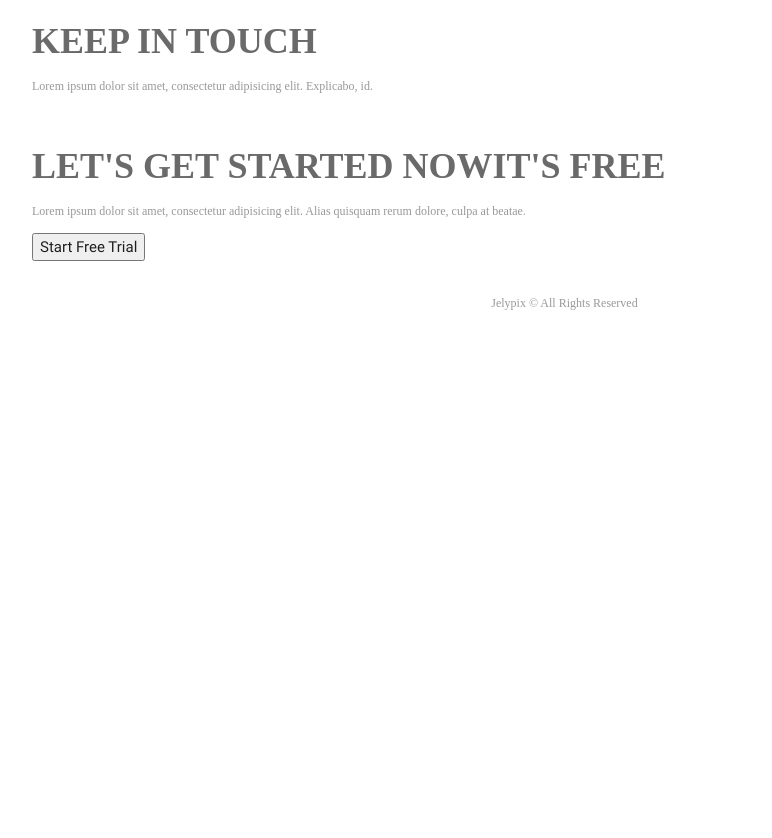
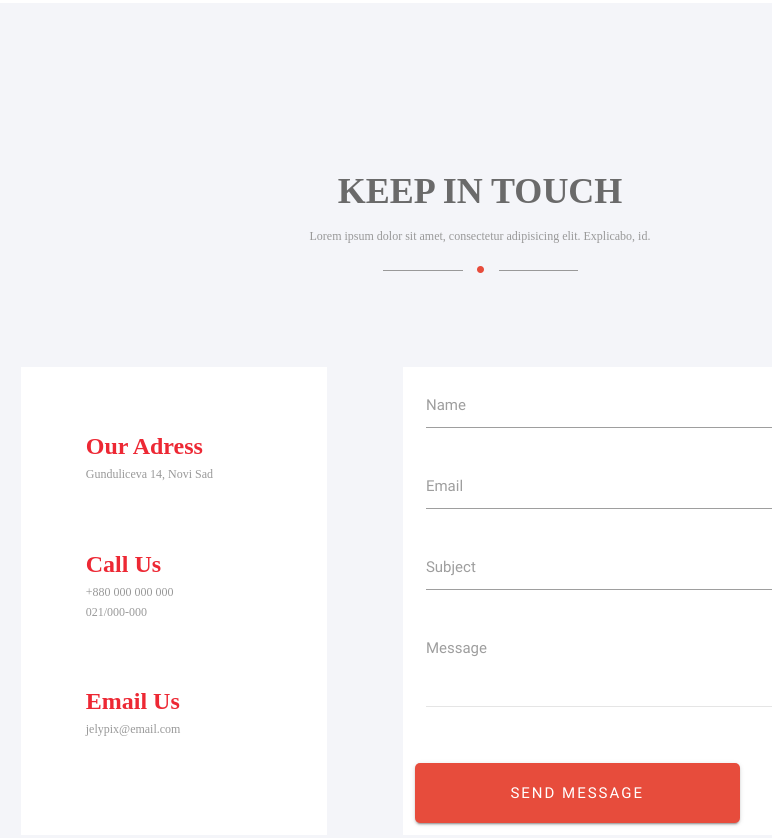
Before and after one commit to deja21k/salem21, a website: page index.html in a window 1280 px wide. Shown: the part 4333-5171 px from the top of the page, without its empty margins (160-932 px from the left). Before the commit the page ends 4678 px from the top, so only its background shows below. Drawn offline with nearby package versions, Linux system fonts and the light colour scheme.

Commit message:
Styled contact,promo and footer sections

```diff
--- a/index.html
+++ b/index.html
@@ -240,20 +240,52 @@
   <section class="contact">
     <div class="container">
       <div class="row">
-        <div class="col m12">
+        <div class="col m12 center-align marg67">
           <h4>Keep In Touch</h4>
           <p>Lorem ipsum dolor sit amet, consectetur adipisicing elit. Explicabo, id.</p>
+          <img src="/images/divider2.png" alt="">
+        </div>
+      </div>
+      <div class="row">
+        <div class="col m4 whbg padding65">
+          <h6>Our Adress</h6>
+          <p>Gunduliceva 14, Novi Sad</p>
+          <h6>Call Us</h6>
+          <p>+880 000 000 000</p>
+          <p>021/000-000</p>
+          <h6>Email Us</h6>
+          <p>jelypix@email.com</p>
+        </div>
+        <div class="col m1 padd1"></div>
+        <div class="col m7 whbg">
+            <div class="input-field col s12">
+               <input id="first_name" type="text" class="validate">
+               <label for="first_name">Name</label>
+            </div>
+            <div class="input-field col s12">
+              <input id="email" type="email" class="validate">
+              <label for="email">Email</label>
+            </div>
+            <div class="input-field col s12">
+              <input id="subject" type="text" class="validate">
+              <label for="subject">Subject</label>
+            </div>
+            <div class="input-field col s12">
+              <textarea id="message" class="materialize-textarea"></textarea>
+              <label for="message">Message</label>
+            </div>
+            <button class="waves-effect waves-light btn">SEND MESSAGE</button>
         </div>
       </div>
     </div>
   </section>
-  <section class="promo">
+  <section class="promo center-align">
     <div class="container">
       <div class="row">
         <div class="col m12">
-          <h4>Let's Get Started Now<span>It's Free</span></h4>
+          <h4>Let's Get Started Now <span>It's Free</span></h4>
           <p>Lorem ipsum dolor sit amet, consectetur adipisicing elit. Alias quisquam rerum dolore, culpa at beatae.</p>
-          <button>Start Free Trial</button>
+          <button class="waves-effect waves-light btn">START FREE TRIAL</button>
         </div>
       </div>
     </div>
@@ -262,17 +294,16 @@
     <div class="container">
       <div class="row">
         <div class="col m6">
-          <img src="" alt="">
-          <img src="" alt="">
-          <img src="" alt="">
-          <img src="" alt="">
-          <img src="" alt="">
-          <img src="" alt="">
-          <img src="" alt="">
-          <img src="" alt="">
+          <p>Jelypix © All Rights Reserved</p>
         </div>
         <div class="col m6">
-          <p>Jelypix © All Rights Reserved</p>
+          <i class="fa fa-facebook" aria-hidden="true"></i>
+          <i class="fa fa-twitter" aria-hidden="true"></i>
+          <i class="fa fa-google-plus" aria-hidden="true"></i>
+          <i class="fa fa-linkedin" aria-hidden="true"></i>
+          <i class="fa fa-skype" aria-hidden="true"></i>
+          <i class="fa fa-vimeo" aria-hidden="true"></i>
+          <i class="fa fa-tumblr" aria-hidden="true"></i>
         </div>
       </div>
     </div>
--- a/sass/_main.scss
+++ b/sass/_main.scss
@@ -26,6 +26,10 @@ h5 {
   color:#6a6a6a;
   text-transform: uppercase;
 }
+h6 {
+  color:#ED2834;
+  font:600 24px / 24px 'Source Sans Pro';
+}
 
 hr {
   max-width: 45px;
@@ -39,6 +43,9 @@ hr {
   }
   .padding20 {
     padding-top: 20px;
+  }
+  .marg67 {
+    margin-bottom: 67px;
   }
 .btn
 {
@@ -71,6 +78,7 @@ hr {
         background-color: #e74c3c;
         border:none;
         margin-top: 56px;;
+
     }
 }
 
@@ -130,3 +138,73 @@ header
     margin-top: 55px;
   }
 }
+
+// ***** Contact Section *****
+.contact {
+  background-color: #f4f5f9;
+  padding:150px 0;
+
+  p {
+    margin:0px;
+  }
+  h6 {
+    padding-top: 60px;
+  }
+  img {
+    padding-top:20px;
+  }
+  input,textarea {
+    border-bottom: 1px solid rgba(153, 153, 153, 0.25);
+  }
+  .whbg {
+    background-color: #fff;
+    min-height: 468px;
+  }
+  .padding65 {
+    padding-left: 65px;
+  }
+  .padd1 {
+    padding:1px;
+  }
+  .btn {
+    background-color:#e74c3c;
+    border:none;
+    margin-top: 30px;
+  }
+}
+
+
+// ***** Promo Section *****
+.promo {
+  background: url('/images/promobg.jpg');
+  min-height: 450px;
+  padding-top: 116px;
+
+  h4 {
+    color:#fff;
+    text-transform: capitalize;
+  }
+  p {
+    color:#fff;
+    font-weight: lighter;
+  }
+  span {
+    font-weight:bolder;
+  }
+  .btn {
+    background-color:#e74c3c;
+    border:none;
+    margin-top: 55px;
+  }
+}
+
+// **** Footer ****
+
+footer {
+background-color: #202020;
+
+.fa {
+  color:#989898;
+  padding-left:20px;
+}
+}
```
Also changed, not shown: dist/css/bundle.css, images/divider2.png (added), images/promobg.jpg (added).
